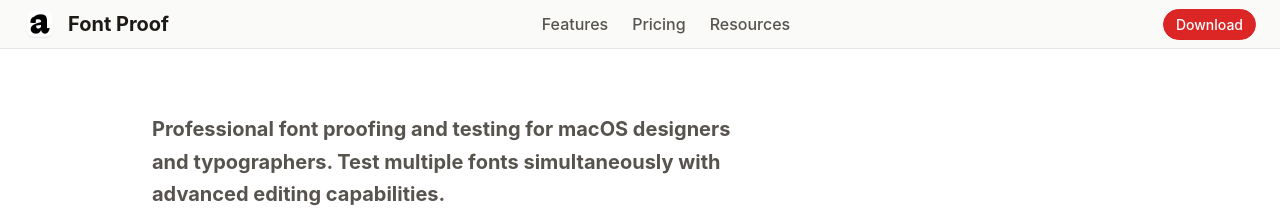
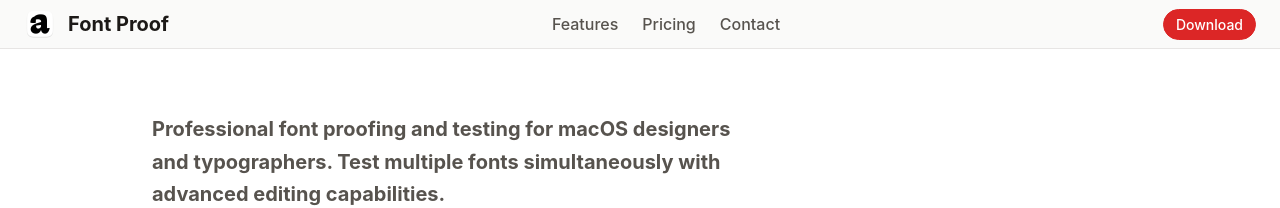
Before and after one commit to jakefleming/font-proof-marketing, a Jekyll site: the page built from index.html, in a window 1280 px wide. Shown: the top 208 px of the page. Built offline with Jekyll 4.4.1, drawn with Linux system fonts in a browser that asks for light colours.

Commit message:
email in header

```diff
--- a/_config.yml
+++ b/_config.yml
@@ -3,6 +3,7 @@ title: Font Proof
 description: Professional font testing for macOS designers and typographers
 baseurl: "/font-proof-marketing" # the subpath of your site, e.g. /blog
 url: "https://jakefleming.github.io" # the base hostname & protocol for your site
+email: jakefleming@gmail.com
 
 # GitHub Pages configuration
 repository: jakefleming/font-proof-marketing
--- a/_includes/footer.html
+++ b/_includes/footer.html
@@ -9,7 +9,7 @@
       </div>
       <div class="footer-info">
         <p>Font Proof is by Jake Fleming.</p>
-        <p>For inquiries, please contact <a href="mailto:jake@fontproof.com">jake@fontproof.com</a>.</p>
+        <p>For inquiries, please contact <a href="mailto:[[ email ]]">jake@fontproof.com</a>.</p>
         <p class="footer-copyright">&copy; 2025 Font Proof</p>
       </div>
     </div>
--- a/_includes/header.html
+++ b/_includes/header.html
@@ -8,7 +8,7 @@
   <ul class="nav-links">
     <li><a href="#features">Features</a></li>
     <li><a href="#pricing">Pricing</a></li>
-    <li><a href="#resources">Resources</a></li>
+    <li><a href="mailto:{{ email }}">Contact</a></li>
   </ul>
   <div class="nav-actions">
     <a href="#" class="btn btn-primary btn-small">Download</a>
--- a/css/site.css
+++ b/css/site.css
@@ -337,6 +337,9 @@ a:hover {
   cursor: pointer;
   transition: all var(--transition-fast);
   white-space: nowrap;
+}
+.btn:hover {
+  color: var(--color-text);
 }
 
 .btn-primary {
```
